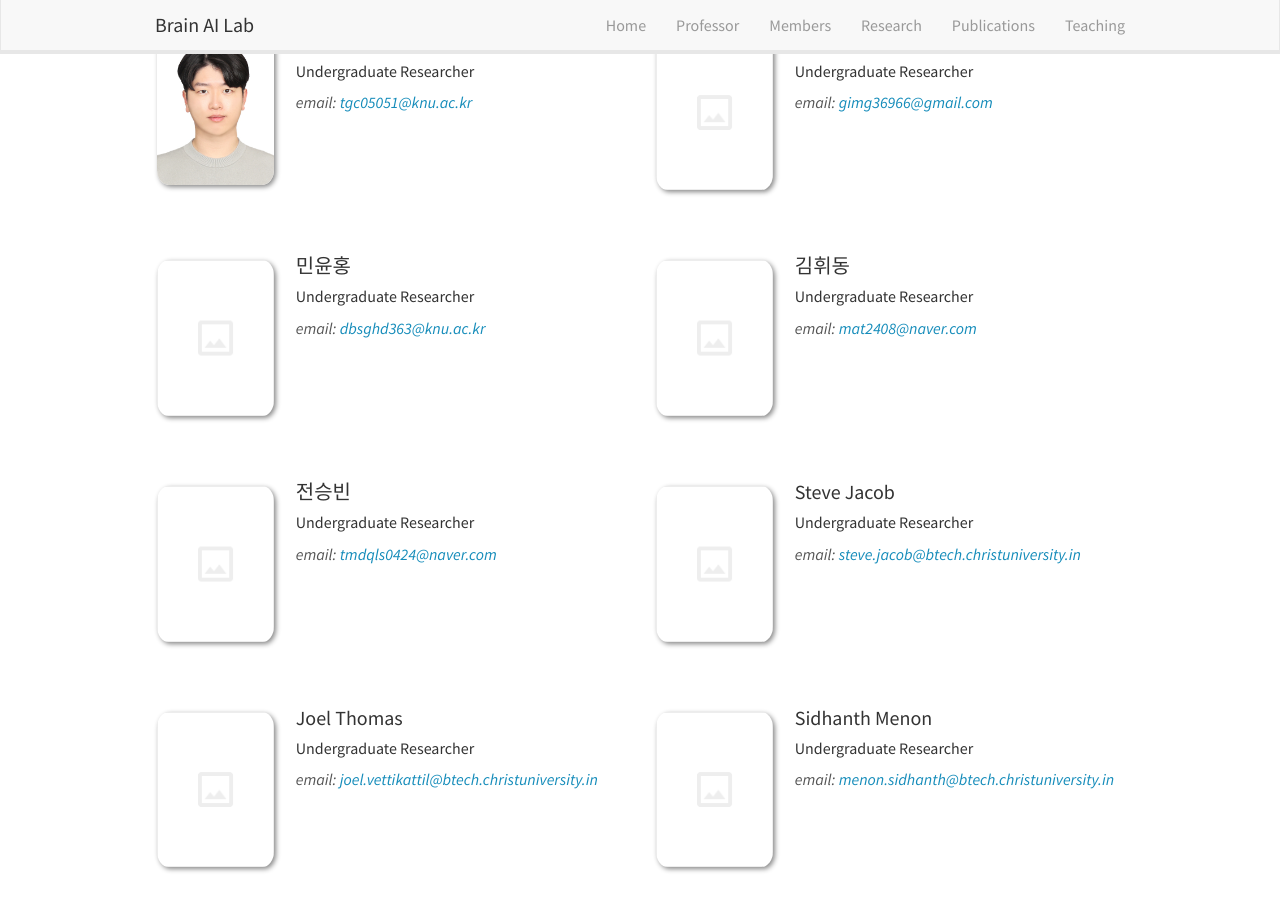
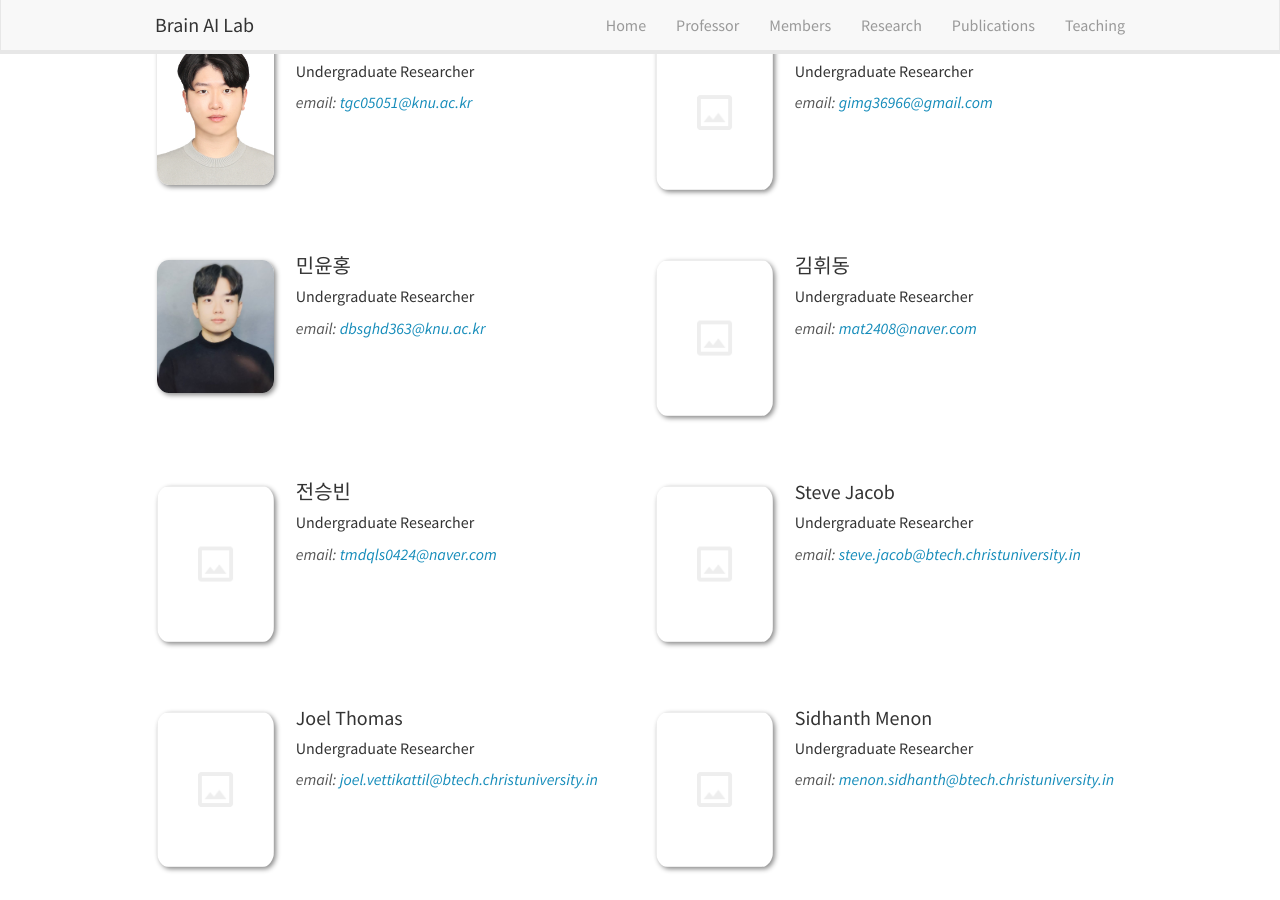
Before and after one commit to KNU-BrainAI/knu-brainai.github.io, a Jekyll site: the page built from _pages/members.md, in a window 1280 px wide and 900 px high, scrolled down 839 px. Built offline with Jekyll 4.4.1, drawn with Linux system fonts in a browser that asks for light colours; nearby versions of some CDN libraries.

Commit message:
Update team_members.yml

```diff
--- a/_data/team_members.yml
+++ b/_data/team_members.yml
@@ -60,7 +60,7 @@
   education1:
 
 - name: 민윤홍
-  photo: blank.png
+  photo: yhmin.jpg
   info: Undergraduate Researcher
   email: dbsghd363@knu.ac.kr
   number_educ: 1
```
